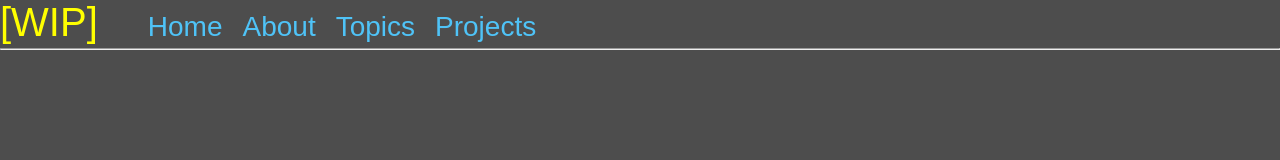
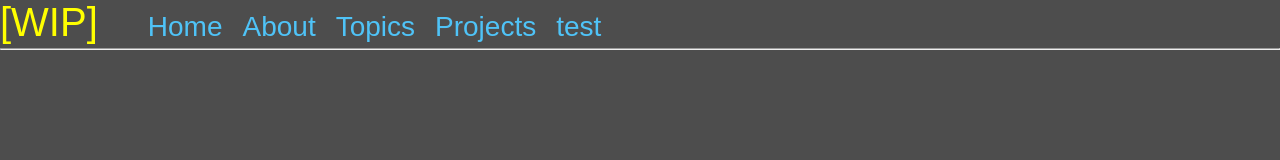
Before and after one commit to Laszlo-Lazuer/homepage, a React (Create React App) app: page /projects.html in a window 1280 px wide. Shown: the top 160 px of the page. Built offline with nearby package versions, Linux system fonts and the light colour scheme.

Commit message:
testing.

```diff
--- a/src/Components/Header/index.js
+++ b/src/Components/Header/index.js
@@ -65,6 +65,7 @@ const Header = () => (
           <li><Link to="/about">About</Link></li>
           <li><Link to="/topics">Topics</Link></li>
           <li><Link to="/projects">Projects</Link></li>
+          <li><Link to="/projects.html">test</Link></li>
         </ul>
       </nav>
 
@@ -74,6 +75,7 @@ const Header = () => (
       <Route path="/about" component={About}/>
       <Route path="/topics" component={Topics}/>
       <Route path="/projects" component={Projects}/>
+      <Route path="/projects.html"/>
     </div>
   </Router>
 )
--- /dev/null
+++ b/src/Components/Header/projects.html
@@ -0,0 +1 @@
+<h1>Hello!</h1>
```
